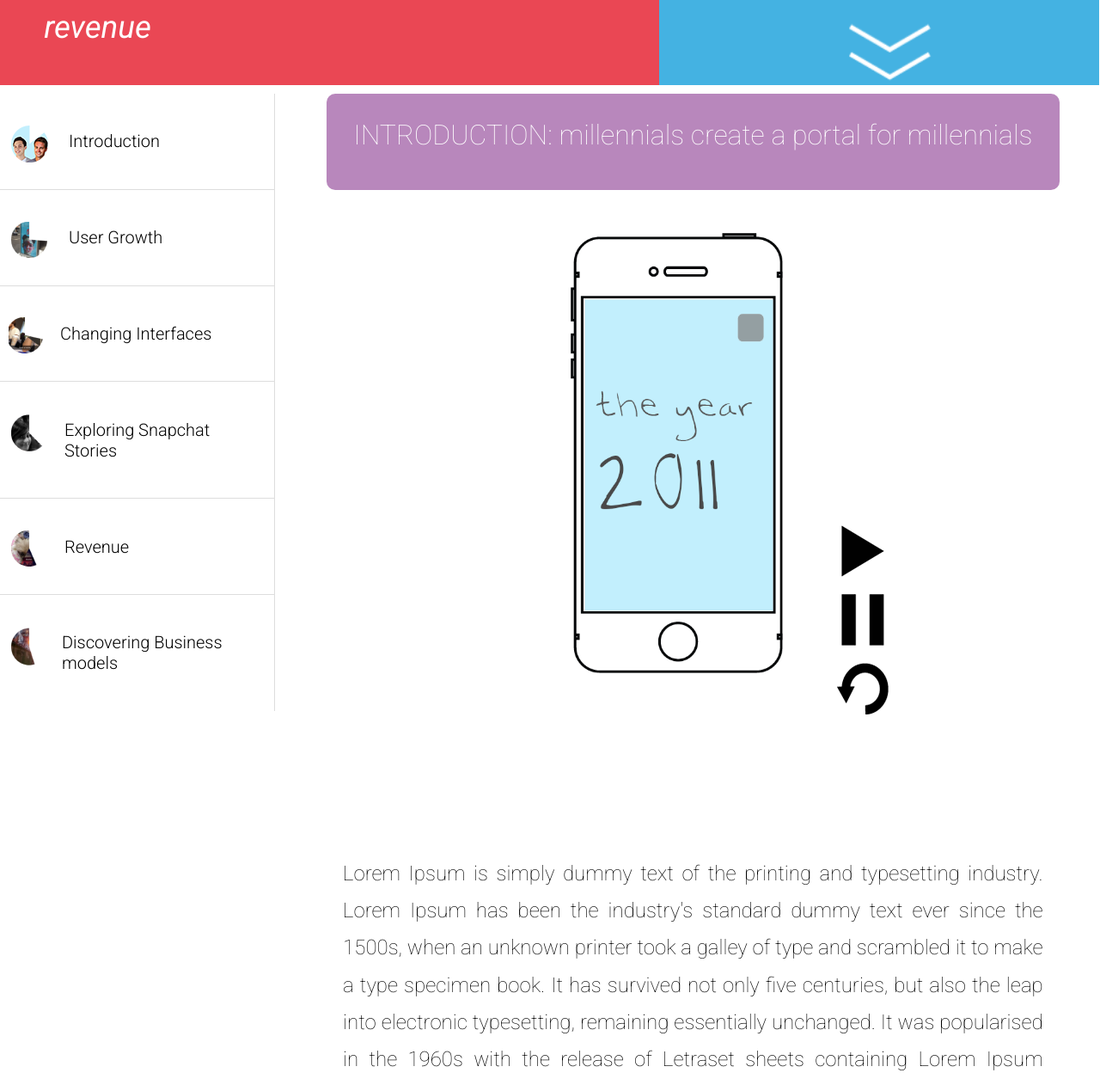
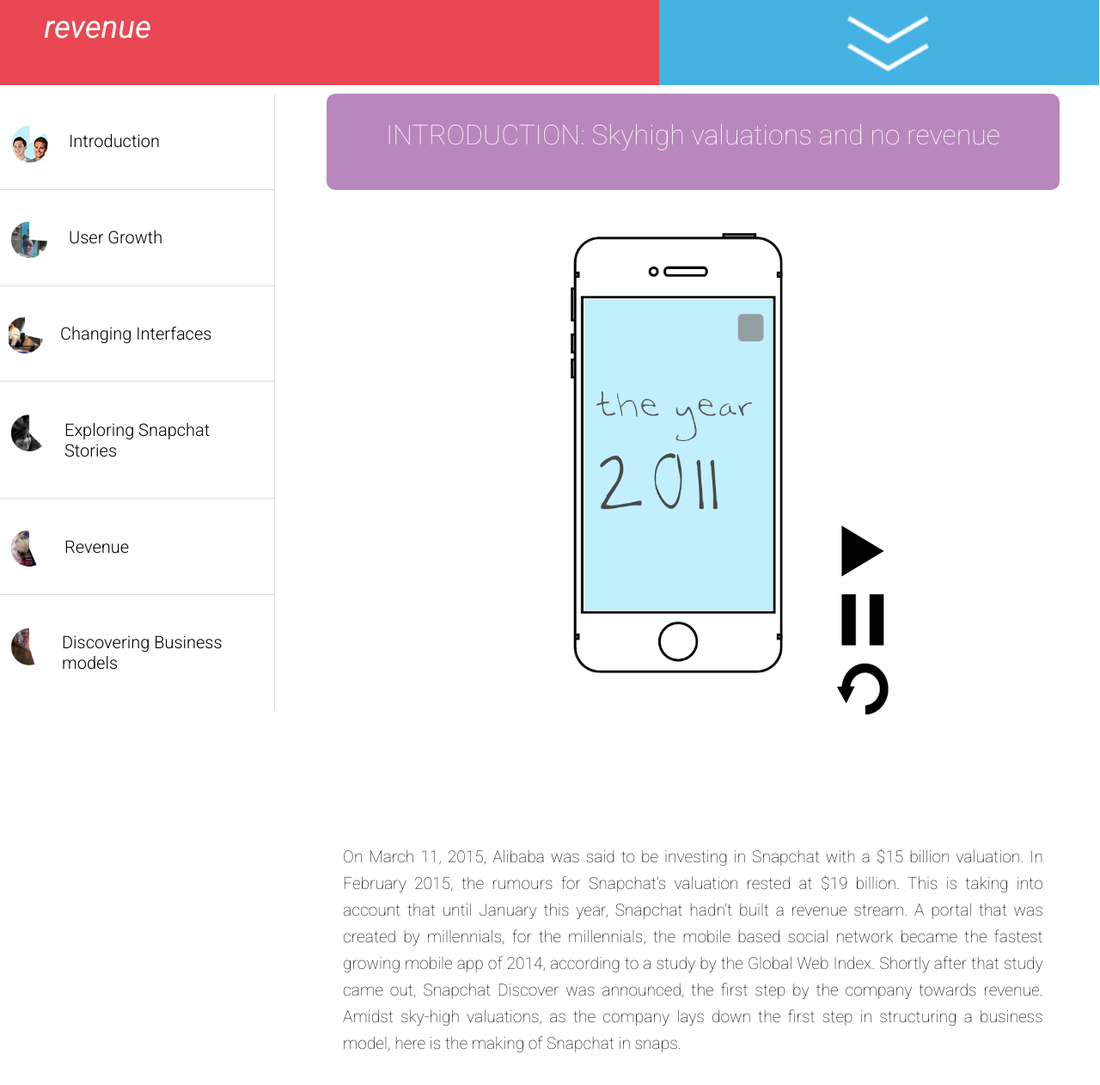
Before and after one commit to gurmanbh/snapchat-web, a plain HTML site: page index.html in a window 1280 px wide. Shown: the part 701-1963 px from the top of the page at 86% size. Drawn offline with Linux system fonts and the light colour scheme.

Commit message:
more files

```diff
--- a/css/style.css
+++ b/css/style.css
@@ -2,6 +2,11 @@
   -webkit-box-sizing: border-box;
      -moz-box-sizing: border-box;
           box-sizing: border-box;
+}
+
+.emoji{
+    margin-top:0;
+    position: absolute;
 }
 
 .active-button{
@@ -183,10 +188,10 @@
 }
 
 #arrow{
-    margin-left:43%;
+    margin-left:42.5%;
     cursor: pointer;
     width: 6em;
-    margin-top: 5%;
+    margin-top: 3%;
 }
 
 .nav {
@@ -329,11 +334,12 @@
 #content p{
     margin-left: 7%;
     font-family: "roboto", Arial, sans-serif;
-    line-height: 180%;
+    line-height: 162%;
     margin-right: 7%;
-    font-size: 1.5em;
+    font-size: 1.2em;
     text-align: justify;
     margin-bottom: 3em;
+    margin-top: 0.5em;
 }
 
 
--- a/index.html
+++ b/index.html
@@ -55,7 +55,7 @@
         <div id= "content">
             <div id="s-intro">
                 <div data-headid="intro" class="purplehead">
-                    <h1>INTRODUCTION: millennials create a portal for millennials</h1>
+                    <h1>INTRODUCTION: Skyhigh valuations and no revenue</h1>
                 </div>
                     <div class="inter" id="snap1" data-ph="phn1">
                         <img src="img/phone.png" align="center" class = "ph"/>
@@ -71,7 +71,7 @@
                         </div>
                     </div>
 
-                <p>Lorem Ipsum is simply dummy text of the printing and typesetting industry. Lorem Ipsum has been the industry's standard dummy text ever since the 1500s, when an unknown printer took a galley of type and scrambled it to make a type specimen book. It has survived not only five centuries, but also the leap into electronic typesetting, remaining essentially unchanged. It was popularised in the 1960s with the release of Letraset sheets containing Lorem Ipsum passages, and more recently with desktop publishing software like Aldus PageMaker including versions of Lorem Ipsum.</p>
+                <p>On March 11, 2015, Alibaba was said to be investing in Snapchat with a $15 billion valuation. In February 2015, the rumours for Snapchat’s valuation rested at $19 billion. This is taking into account that until January this year, Snapchat hadn't built a revenue stream. A portal that was created by millennials, for the millennials, the mobile based social network became the fastest growing mobile app of 2014, according to a study by the Global Web Index. Shortly after that study came out, Snapchat Discover was announced, the first step by the company towards revenue. Amidst sky-high valuations, as the company lays down the first step in structuring a business model, here is the making of Snapchat in snaps.</p>
             </div>
             <div id="s-user-growth">
                 <div data-headid="user-growth" class="purplehead">
```
Also changed, not shown: img/emoji/1-01.png (added), img/emoji/1-02.png (added), img/emoji/sky-cash-01.png (added), img/snap1/4.gif, 1 other file.
